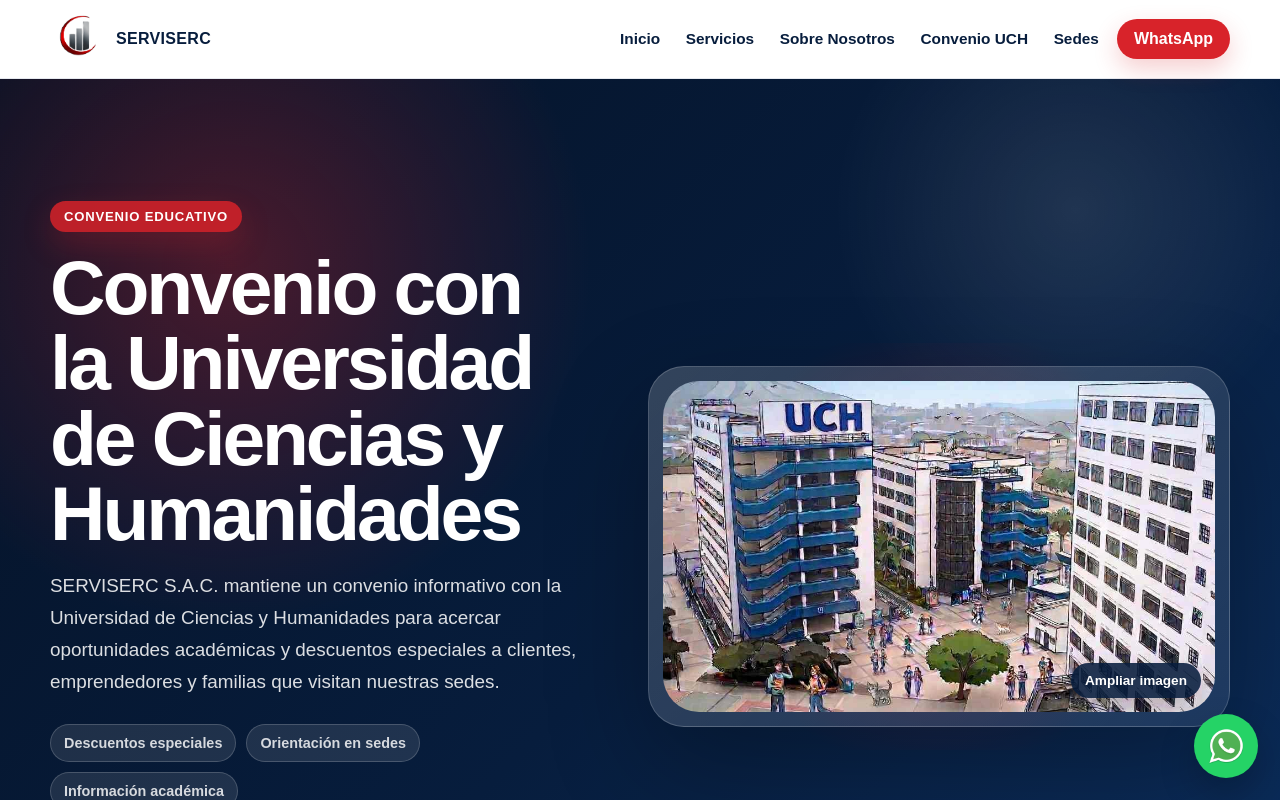
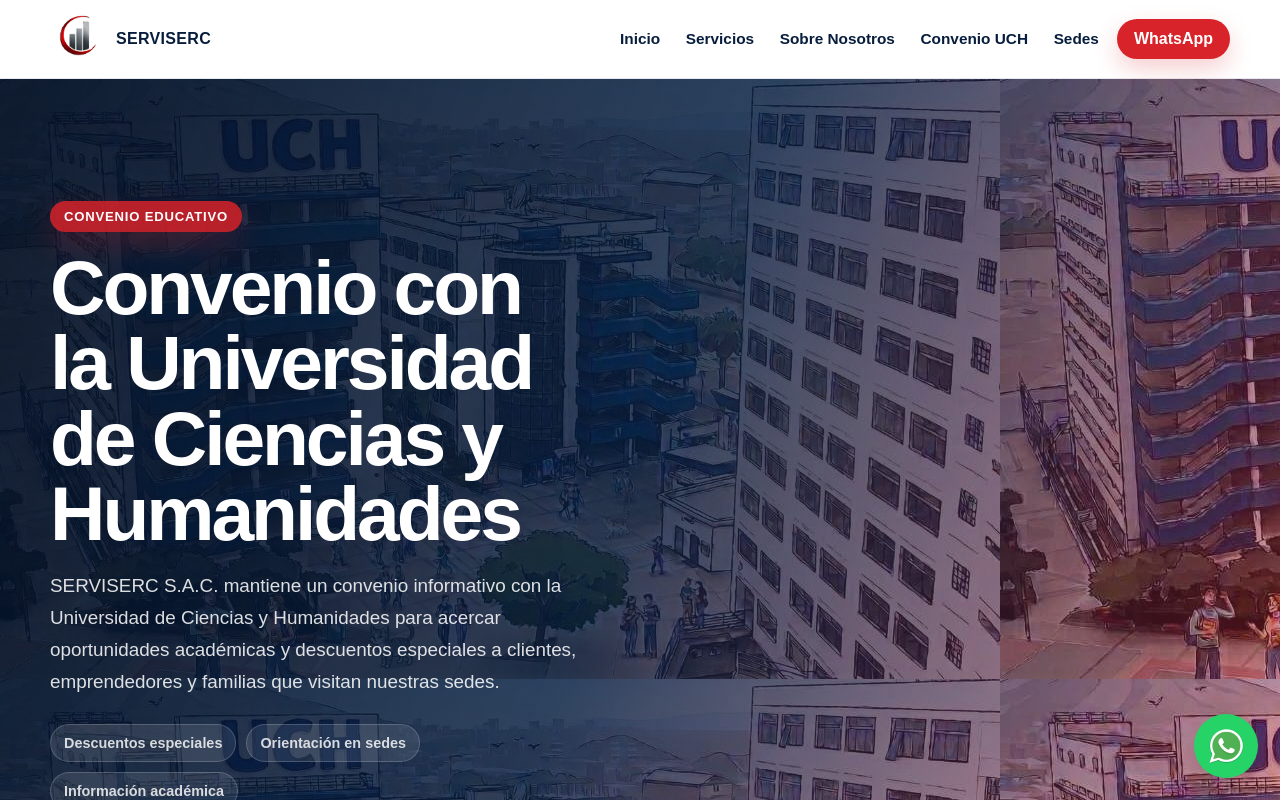
Before and after one commit to VaCris/landing-page-serviserc, a Next.js app: page /convenio-uch in a window 1280 px wide. Shown: the top 800 px of the page. Built offline with nearby package versions, Linux system fonts and the light colour scheme.

Commit message:
refactor: use UCH image as agreement hero background

```diff
--- a/app/convenio-uch/page.tsx
+++ b/app/convenio-uch/page.tsx
@@ -27,8 +27,13 @@
 export default function AgreementPage() {
   return (
     <main>
-      <section className="uch-hero">
-        <div className="container uch-hero-grid">
+      <section
+        className="uch-hero"
+        style={{
+          backgroundImage: `linear-gradient(110deg, rgb(5 18 38 / 94%), rgb(7 29 61 / 82%) 48%, rgb(216 35 42 / 38%)), url(${asset('/img/uch-2.webp')})`,
+        }}
+      >
+        <div className="container uch-hero-grid uch-hero-background-layout">
           <div className="uch-hero-content">
             <span className="hero-kicker">Convenio educativo</span>
             <h1 className="agreement-hero-title">{agreement.title}</h1>
@@ -46,9 +51,6 @@
                 Ver sedes
               </Link>
             </div>
-          </div>
-          <div className="uch-hero-visual">
-            <ZoomableImage src={asset('/img/uch-2.webp')} alt="Convenio SERVISERC con Universidad de Ciencias y Humanidades" />
           </div>
         </div>
       </section>
```
